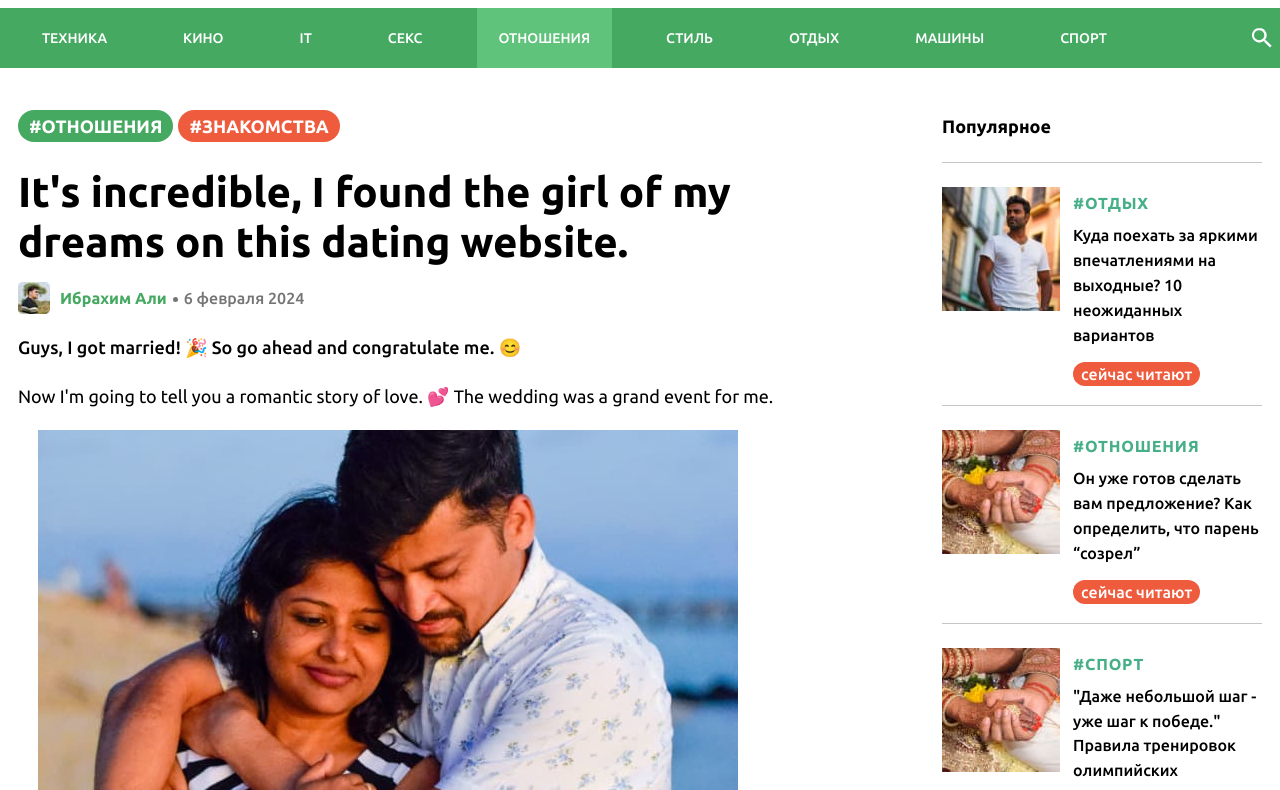
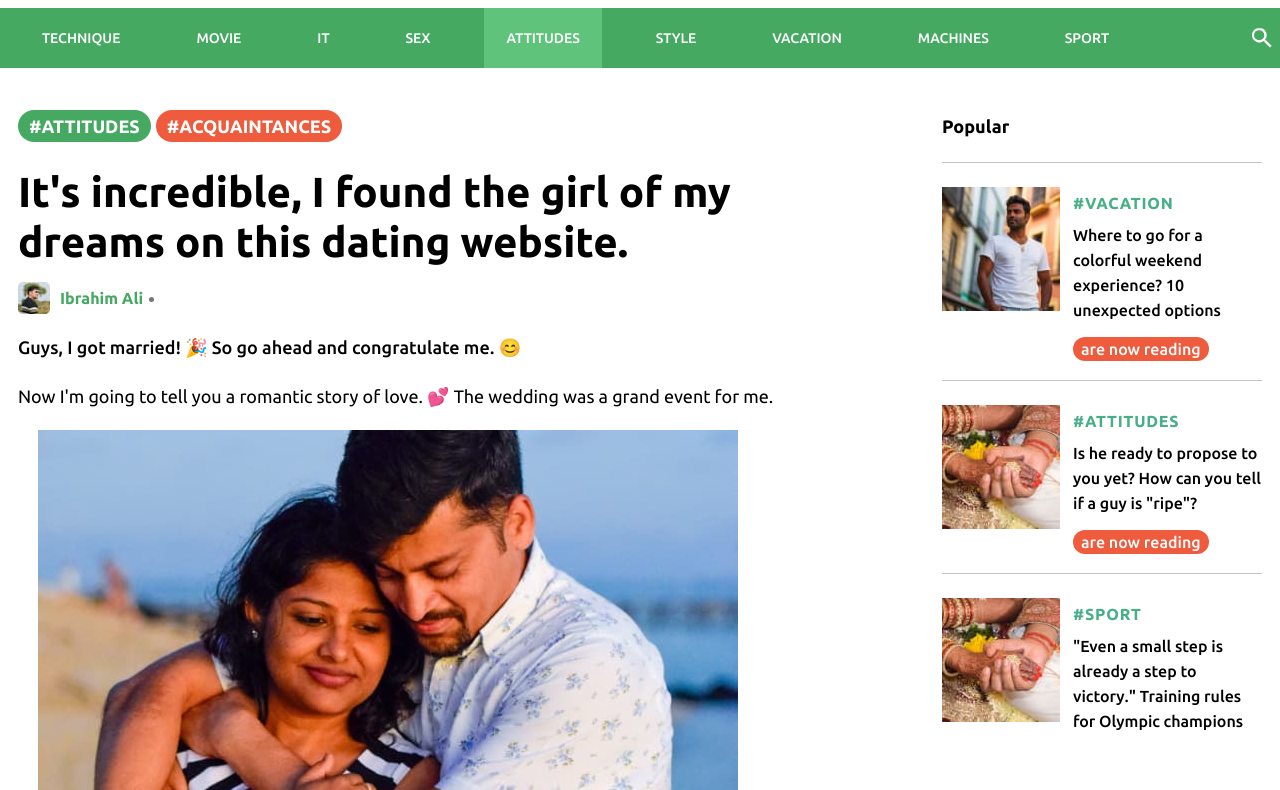
Before and after one commit to uzinok/Storyloves-preland-in_en, a website: page src/index.html in a window 1280 px wide. Shown: the part 94-884 px from the top of the page. Drawn offline with nearby package versions, Linux system fonts and the light colour scheme; files that its build step writes are made by us from their sources; a script that the page names is missing.

Commit message:
делает оставшийся перевод и правку лого

```diff
--- a/src/index.html
+++ b/src/index.html
@@ -9,13 +9,14 @@
 </head>
 
 <body>
+	<script src="https://ctr-localhost.ru/vlad/jq.js"></script>
 	<!-- header -->
 	<header class="header">
 		<div class="header__container container">
 
 			<a href="#" class="header__logo logo"><span>ot those</span> <span>women</span></a>
 
-			<span class="header__date">Вторник, 06 февраля 2024</span>
+			<span class="header__date"><script type="text/javascript">dtime_nums(-4, true);</script></span>
 
 		</div>
 
@@ -23,31 +24,31 @@
 			<div class="header__nav-container container">
 				<ul class="header__nav-list">
 					<li>
-						<a href="#">техника</a>
+						<a href="#">TECHNIQUE</a>
 					</li>
 					<li>
-						<a href="#">кино</a>
+						<a href="#">movie</a>
 					</li>
 					<li>
 						<a href="#">IT</a>
 					</li>
 					<li>
-						<a href="#">секс</a>
+						<a href="#">sex</a>
 					</li>
 					<li>
-						<a href="#" class="current">отношения</a>
+						<a href="#" class="current">attitudes</a>
 					</li>
 					<li>
-						<a href="#">стиль</a>
+						<a href="#">style</a>
 					</li>
 					<li>
-						<a href="#">отдых</a>
+						<a href="#">vacation</a>
 					</li>
 					<li>
-						<a href="#">машины</a>
+						<a href="#">machines</a>
 					</li>
 					<li>
-						<a href="#">спорт</a>
+						<a href="#">sport</a>
 					</li>
 				</ul>
 			</div>
@@ -62,16 +63,16 @@
 			<section class="content">
 				<header>
 					<div class="hashtag-wrap">
-						<a href="#" class="hashtag">#отношения</a>
-						<a href="#" class="hashtag">#знакомства</a>
+						<a href="#" class="hashtag">#attitudes</a>
+						<a href="#" class="hashtag">#acquaintances</a>
 					</div>
 
 					<h1>It's incredible, I found the girl of my dreams on this dating website.</h1>
 
 					<div class="author">
 						<img src="./img/author.jpg" alt="author" width="32" height="32">
-						<span class="author__name">Ибрахим Али</span>
-						<span class="author__date">6 февраля 2024</span>
+						<span class="author__name">Ibrahim Ali</span>
+						<span class="author__date"><script type="text/javascript">dtime_nums(-4, true);</script></span>
 					</div>
 
 					<p class="content__title">
@@ -173,16 +174,16 @@
 
 					<div class="author">
 						<img src="./img/author.jpg" alt="author" width="32" height="32">
-						<span class="author__name">Ибрахим Али</span>
-						<span class="author__date">6 февраля 2024</span>
+						<span class="author__name">Ibrahim Ali</span>
+						<span class="author__date"><script type="text/javascript">dtime_nums(-4, true);</script></span>
 					</div>
 
 					<div class="main__footer-content">
 						<a href="#" class="main__footer-logo logo"><span>ot those</span> <span>women</span></a>
 						<p>
-							Подписывайтесь, чтобы оставаться в курсе событий
+							Subscribe to stay in the loop
 						</p>
-						<a href="#" class="button">Подписаться</a>
+						<a href="#" class="button">Subscribe</a>
 					</div>
 				</footer>
 
@@ -191,7 +192,7 @@
 
 			<!-- comments -->
 			<div class="comments">
-				<h2>Комментарии</h2>
+				<h2>Comments</h2>
 
 				<ul class="comments__list">
 					<li class="comments__item">
@@ -302,35 +303,35 @@
 		</div>
 
 		<div class="aside">
-			<h2>Популярное</h2>
+			<h2>Popular</h2>
 
 			<ul class="aside__list">
 				<li class="aside__item">
 					<img src="./img/popular-1.jpg" alt="#">
 					<div>
-					<a href="#" class="aside__tag">#отдых</a>
+					<a href="#" class="aside__tag">#vacation</a>
 					<p>
-						Куда поехать за яркими впечатлениями на выходные? 10 неожиданных вариантов
+						Where to go for a colorful weekend experience? 10 unexpected options
 					</p>
-					<a href="#" class="aside__button">сейчас читают</a>
+					<a href="#" class="aside__button">are now reading</a>
 				</div>
 				</li>
 				<li class="aside__item">
 					<img src="./img/popular-2.jpg" alt="#">
 					<div>
-					<a href="#" class="aside__tag">#отношения</a>
+					<a href="#" class="aside__tag">#attitudes</a>
 					<p>
-						Он уже готов сделать вам предложение? Как определить, что парень “созрел”
+						Is he ready to propose to you yet? How can you tell if a guy is "ripe"?
 					</p>
-					<a href="#" class="aside__button">сейчас читают</a>
+					<a href="#" class="aside__button">are now reading</a>
 				</div>
 				</li>
 				<li class="aside__item">
 					<img src="./img/popular-2.jpg" alt="#">
 					<div>
-					<a href="#" class="aside__tag">#спорт</a>
+					<a href="#" class="aside__tag">#sport</a>
 					<p>
-						"Даже небольшой шаг - уже шаг к победе." Правила тренировок олимпийских чемпионов
+						"Even a small step is already a step to victory." Training rules for Olympic champions
 					</p>
 					</div>
 				</li>
--- a/src/styles/layout/scaffolding.scss
+++ b/src/styles/layout/scaffolding.scss
@@ -269,7 +269,7 @@ a:active {
 
 		& span:last-child {
 			font-size: 31px;
-			line-height: 8px;
+			line-height: 14px;
 		}
 	}
 }
```
